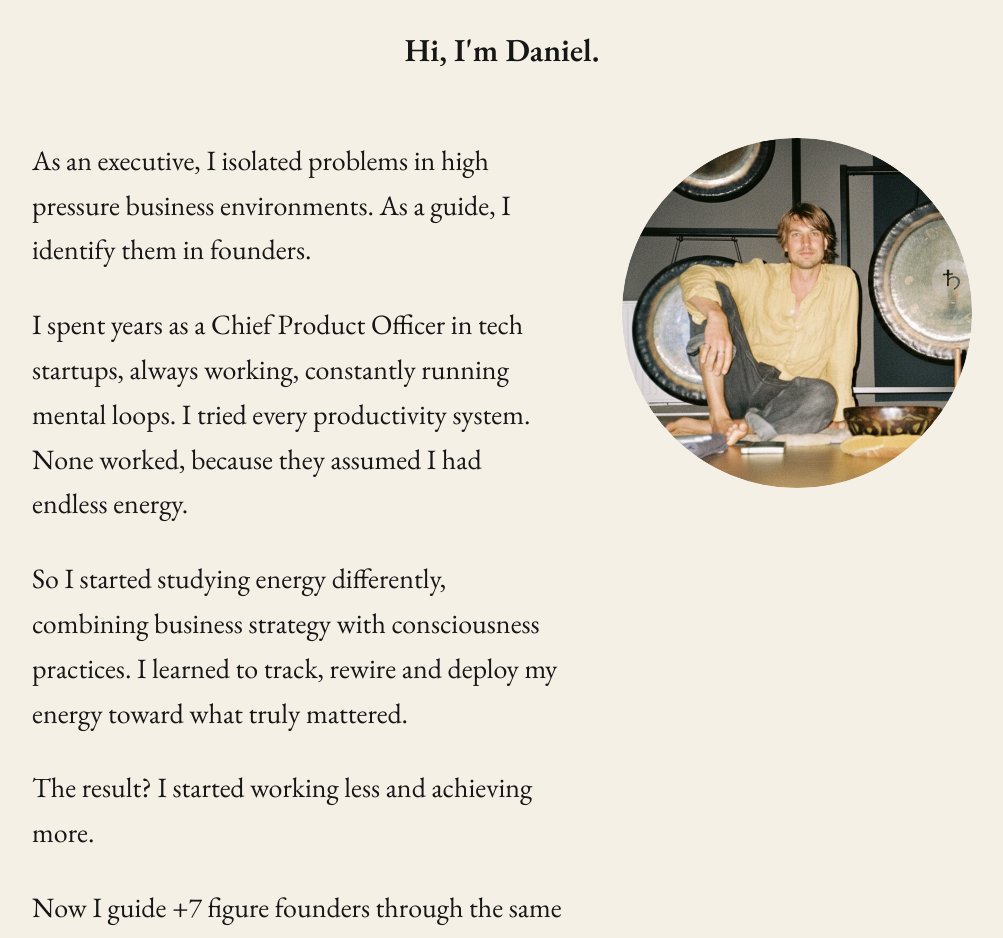
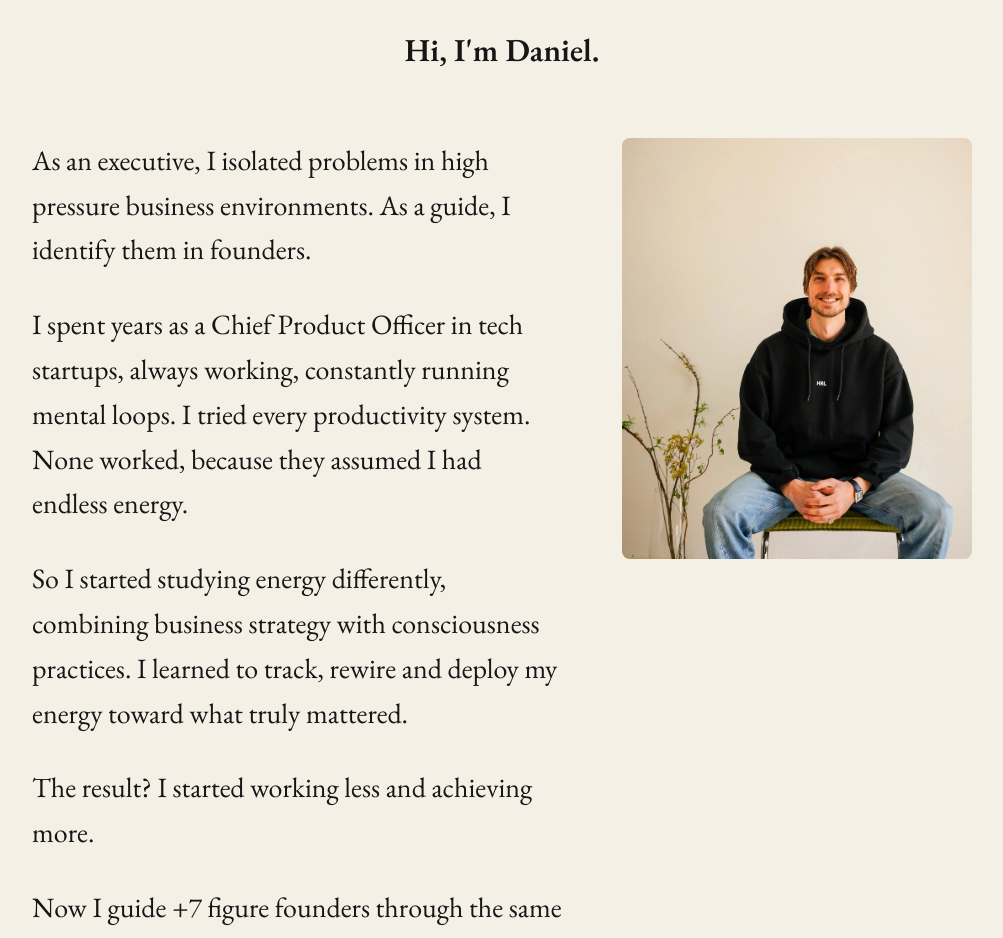
Before and after one commit to danburck/danburck.com, a plain HTML site: page energymasteryforfounders/index.html in a window 1280 px wide. Shown: the part 7660-8598 px from the top of the page, without its empty margins (138-1141 px from the left). Drawn offline with nearby package versions, Linux system fonts and the light colour scheme.

Commit message:
Update profile photos

```diff
--- a/energymasteryforfounders/index.html
+++ b/energymasteryforfounders/index.html
@@ -291,9 +291,8 @@
 
         .photo {
             width: 350px;
-            height: 350px;
             flex-shrink: 0;
-            border-radius: 50%;
+            border-radius: 8px;
             overflow: hidden;
             position: sticky;
             top: 100px;
@@ -301,8 +300,8 @@
 
         .photo img {
             width: 100%;
-            height: 100%;
-            object-fit: cover;
+            height: auto;
+            display: block;
         }
 
         .faq-container {
@@ -642,7 +641,6 @@
 
             .photo {
                 width: 280px;
-                height: 280px;
                 order: -1;
                 margin-bottom: 40px;
                 position: static;
@@ -855,7 +853,7 @@
             </div>
 
             <div class="photo">
-                <img src="../daniel-profile.png" alt="Daniel's Photo">
+                <img src="../daniel-sitting.webp" alt="Daniel's Photo">
             </div>
         </div>
 
```
Also changed, not shown: booking/index.html (+1 -1 lines), daniel-booking.webp (added), daniel-sitting.webp (added).
